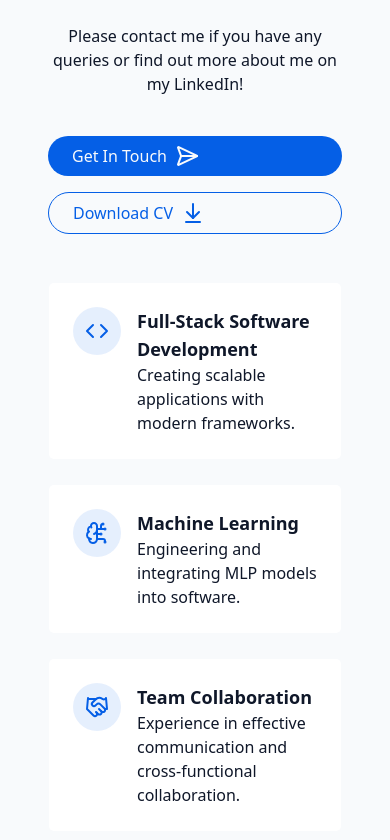
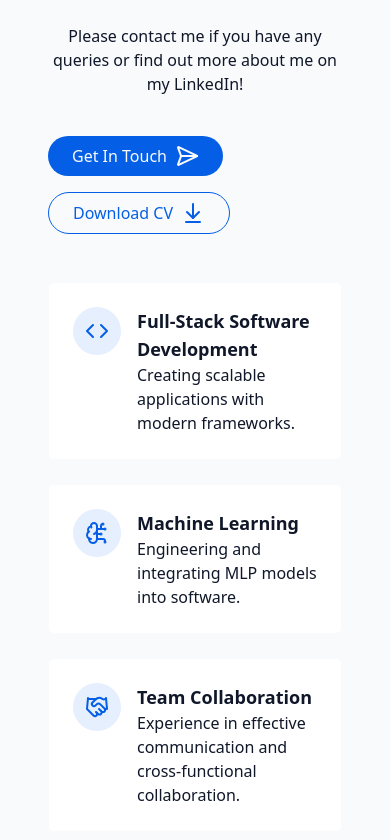
Before and after one commit to Dhill2274/portfolio-website, a React (Vite) app in the folder frontend/: page / in a window 390 px wide. Shown: the part 1472-2312 px from the top of the page. Built offline with nearby package versions, Linux system fonts and the light colour scheme; no server answers.

Commit message:
Fixed bugs for mobile viewing

```diff
--- a/frontend/src/components/About.jsx
+++ b/frontend/src/components/About.jsx
@@ -31,10 +31,10 @@ export const About = () => {
                         </p>
 
                         <div className="flex flex-col sm:flex-row gap-4 pt-4 justify-center">
-                            <a href="#contact" className="cosmic-button flex items-center gap-2">
+                            <a href="#contact" className="cosmic-button flex items-center gap-2 w-auto max-w-fit">
                                 Get In Touch <SendHorizonal />
                             </a>
-                            <a href="/Dhillon Thurairatnam CV.pdf" className="px-6 py-2 rounded-full border border-primary text-primary hover:bg-primary/10 hover:scale-105 transition-colors duration-300 flex items-center gap-2"
+                            <a href="/Dhillon Thurairatnam CV.pdf" className="px-6 py-2 rounded-full border border-primary text-primary hover:bg-primary/10 hover:scale-105 transition-colors duration-300 flex items-center gap-2 w-auto max-w-fit"
                                 target="_blank" rel="noopener noreferrer"
                             >
                                 Download CV <ArrowDownToLine />
--- a/frontend/src/components/Navbar.jsx
+++ b/frontend/src/components/Navbar.jsx
@@ -20,10 +20,17 @@ export const Navbar = () => {
         };
 
         window.addEventListener('scroll', handleScroll);
+
+        if (isMenuOpen) {
+            document.body.classList.add('overflow-hidden');
+        } else {
+            document.body.classList.remove('overflow-hidden');
+        }
         return () => {
             window.removeEventListener('scroll', handleScroll);
+            document.body.classList.remove('overflow-hidden');
         };
-    }, []);
+    }, [isMenuOpen]);
 
     return (
         <nav className={cn("fixed w-full z-40 transition-all duration-300",
@@ -49,7 +56,7 @@ export const Navbar = () => {
                         {isMenuOpen ? <X size={24}/> : <Menu size={24}/>}
                 </button>
 
-                <div className={cn("fixed inset-0 bg-background/95 backdrop-blur-md z-40 flex flex-col items-center justify-center",
+                <div className={cn("fixed inset-0 h-screen bg-background/95 backdrop-blur-md z-40 flex flex-col items-center justify-center",
                     "transition-all duration-300 md:hidden",
                     isMenuOpen ? "opacity-100 pointer-events-auto" : "opacity-0 pointer-events-none"
                 )}>
```
